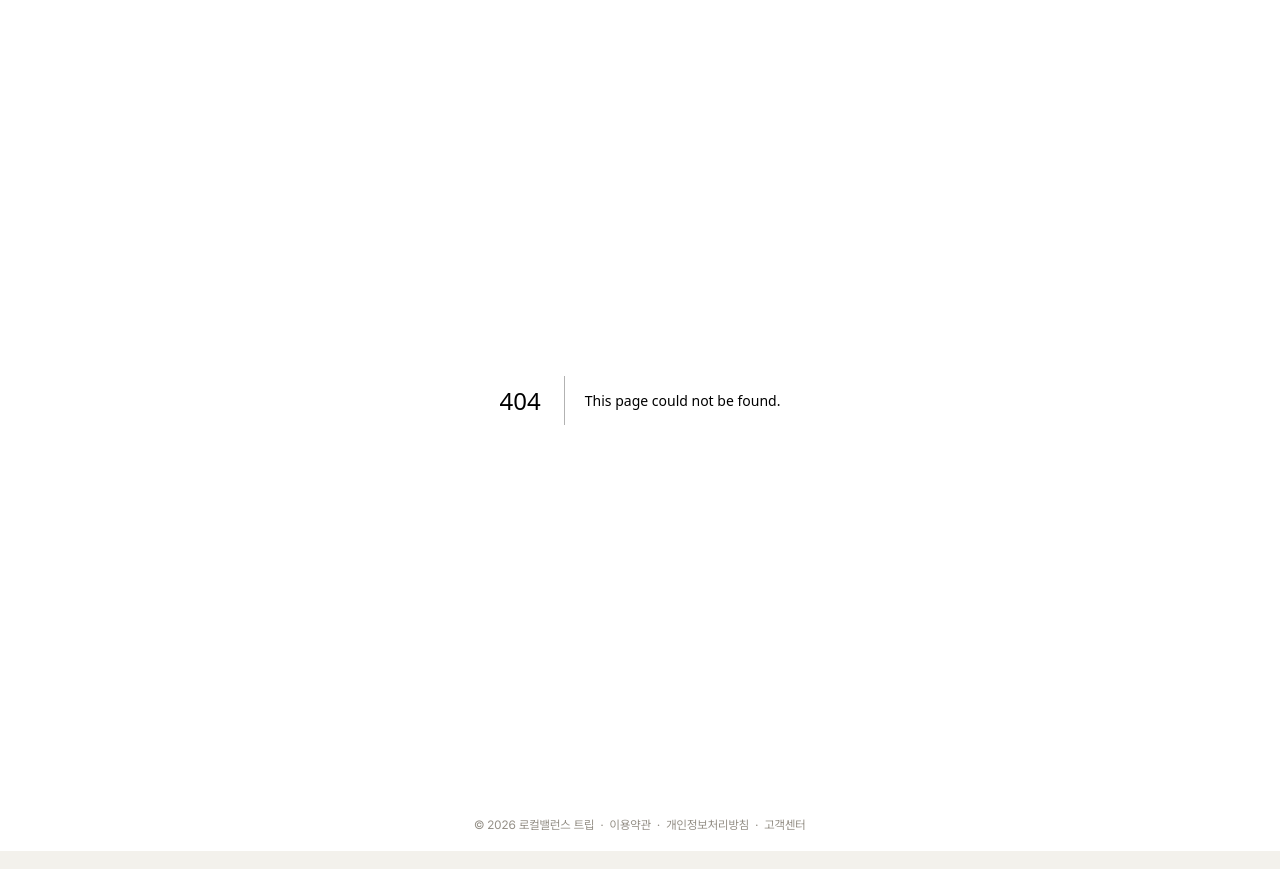
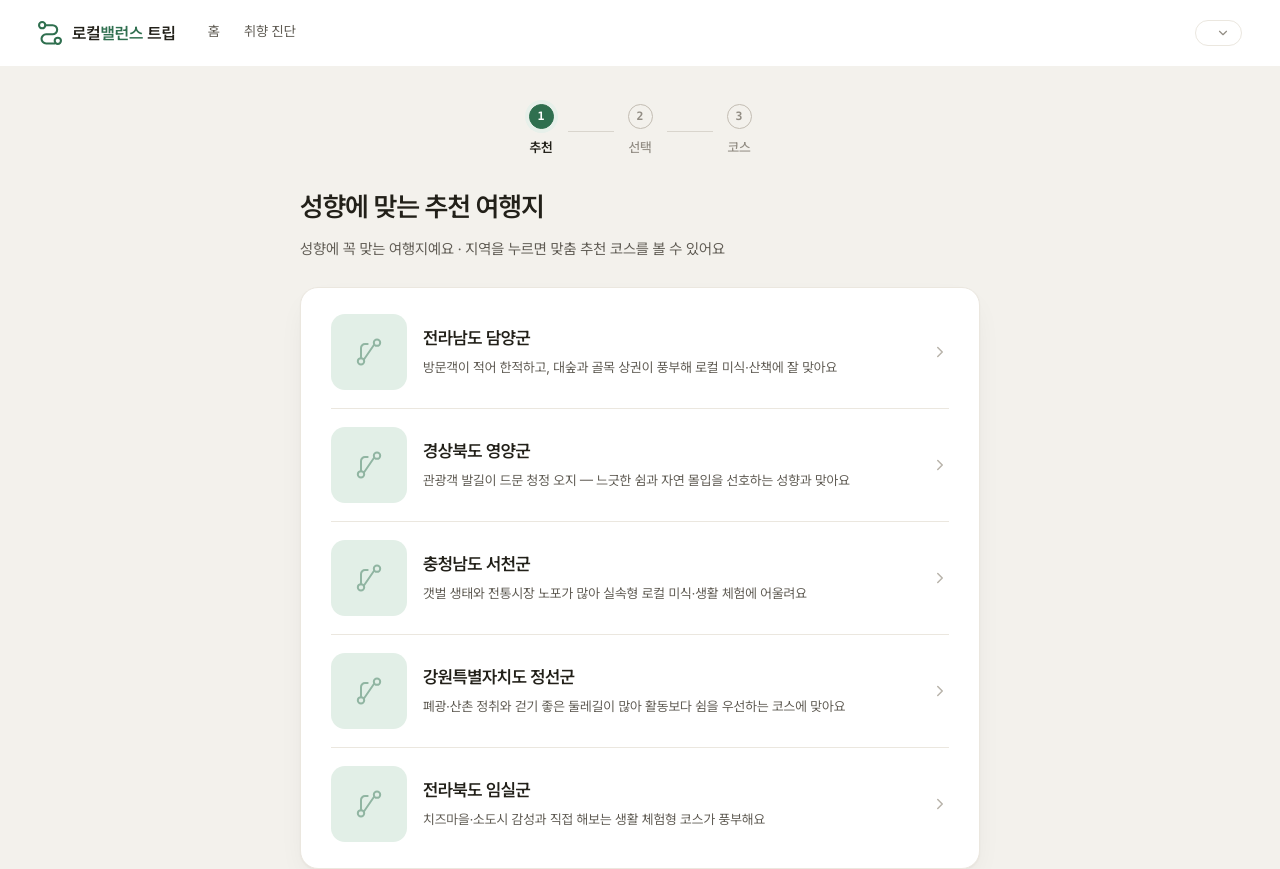
Before and after one commit to HD-GZ/LOCAL_BALANCE_TRIP_FRONT, a Next.js app: page /course-recommend in a window 1280 px wide. Before the commit this address had no page. Shown: the top 869 px of the page. Built offline with nearby package versions, Linux system fonts and the light colour scheme; no server answers.

Commit message:
feat: 코스 추천 페이지 및 목업 데이터 추가

```diff
--- /dev/null
+++ b/src/app/(main)/course-recommend/CourseDestinationList.tsx
@@ -0,0 +1,53 @@
+"use client";
+
+import { useState } from "react";
+import ChevronRight from "@/assets/chevronRight.svg";
+import RouteMarker from "@/assets/routeMarker.svg";
+import { cn } from "@/lib/utils";
+
+export type RecommendedDestination = {
+  id: string;
+  region: string;
+  description: string;
+};
+
+type CourseDestinationListProps = {
+  destinations: RecommendedDestination[];
+};
+
+export default function CourseDestinationList({ destinations }: CourseDestinationListProps) {
+  const [selectedId, setSelectedId] = useState<string | null>(null);
+
+  return (
+    <div className="flex w-full flex-col items-start rounded-[18px] border border-[#EBE7DF] bg-white px-7.5 py-2 shadow-[0_1px_2px_0_rgba(40,36,32,0.04),0_12px_32px_-12px_rgba(40,36,32,0.1)]">
+      {destinations.map((destination, index) => (
+        <button
+          key={destination.id}
+          type="button"
+          onClick={() => setSelectedId(destination.id)}
+          aria-pressed={selectedId === destination.id}
+          className={cn(
+            "flex w-full cursor-pointer items-center gap-4 py-4.5",
+            index > 0 && "border-t border-t-[#EBE7DF]",
+          )}
+        >
+          <span
+            className={cn(
+              "flex size-19 shrink-0 items-center justify-center rounded-[14px] bg-[#E2EFE7]",
+              selectedId === destination.id && "ring-2 ring-[#2F6F4F]",
+            )}
+          >
+            <RouteMarker className="size-8" />
+          </span>
+          <div className="flex flex-1 flex-col items-start gap-1.25 text-left">
+            <p className="text-[17.5px] font-semibold tracking-[-0.35px] text-[#222019]">
+              {destination.region}
+            </p>
+            <p className="text-[13.5px] text-[#5F5B53]">{destination.description}</p>
+          </div>
+          <ChevronRight className="size-4.5 shrink-0" />
+        </button>
+      ))}
+    </div>
+  );
+}
--- /dev/null
+++ b/src/app/(main)/course-recommend/CourseRecommendStep.tsx
@@ -0,0 +1,7 @@
+import Stepper from "@/components/common/Stepper";
+
+const STEPS = ["추천", "선택", "코스"];
+
+export default function CourseRecommendStep({ currentStep }: { currentStep: number }) {
+  return <Stepper steps={STEPS} currentStep={currentStep} showStepLabel />;
+}
--- /dev/null
+++ b/src/app/(main)/course-recommend/page.tsx
@@ -0,0 +1,52 @@
+import CourseDestinationList, { type RecommendedDestination } from "./CourseDestinationList";
+import CourseRecommendStep from "./CourseRecommendStep";
+
+// TODO: 취향진단 결과 기반 추천 여행지 API 연동 전까지 사용하는 임시 데이터
+const MOCK_DESTINATIONS: RecommendedDestination[] = [
+  {
+    id: "damyang",
+    region: "전라남도 담양군",
+    description: "방문객이 적어 한적하고, 대숲과 골목 상권이 풍부해 로컬 미식·산책에 잘 맞아요",
+  },
+  {
+    id: "yeongyang",
+    region: "경상북도 영양군",
+    description: "관광객 발길이 드문 청정 오지 — 느긋한 쉼과 자연 몰입을 선호하는 성향과 맞아요",
+  },
+  {
+    id: "seocheon",
+    region: "충청남도 서천군",
+    description: "갯벌 생태와 전통시장 노포가 많아 실속형 로컬 미식·생활 체험에 어울려요",
+  },
+  {
+    id: "jeongseon",
+    region: "강원특별자치도 정선군",
+    description: "폐광·산촌 정취와 걷기 좋은 둘레길이 많아 활동보다 쉼을 우선하는 코스에 맞아요",
+  },
+  {
+    id: "imsil",
+    region: "전라북도 임실군",
+    description: "치즈마을·소도시 감성과 직접 해보는 생활 체험형 코스가 풍부해요",
+  },
+];
+
+export default function CourseRecommend() {
+  const currentStep = 1;
+
+  return (
+    <div className="flex w-full flex-col items-center pb-20">
+      <div className="mt-9.5 flex w-170 flex-col items-center gap-6.5">
+        <CourseRecommendStep currentStep={currentStep} />
+        <div className="flex w-full flex-col items-start gap-2.25">
+          <p className="text-[27px] font-semibold tracking-[-0.675px] text-[#222019]">
+            성향에 맞는 추천 여행지
+          </p>
+          <p className="text-[15px] text-[#5F5B53]">
+            성향에 꼭 맞는 여행지예요 · 지역을 누르면 맞춤 추천 코스를 볼 수 있어요
+          </p>
+        </div>
+        <CourseDestinationList destinations={MOCK_DESTINATIONS} />
+      </div>
+    </div>
+  );
+}
--- a/src/app/(main)/propensity/page.tsx
+++ b/src/app/(main)/propensity/page.tsx
@@ -184,7 +184,7 @@ function PropensityContent({ userId }: { userId: number | undefined }) {
   }, [currentStep, isPreferenceAnswered, router]);
 
   return (
-    <div className="flex w-full flex-col items-center">
+    <div className="flex w-full flex-col items-center pb-20">
       <PropensityStep currentStep={currentStep} />
       <div className="mt-6 flex w-170 flex-col items-start gap-5.5 rounded-[18px] border border-[#EBE7DF] bg-white px-7.5 pt-8 pb-7 shadow-[0_1px_2px_0_rgba(40,36,28,0.04),0_12px_32px_-12px_rgba(40,36,28,0.14)]">
         <PropensityQuestionList
```
Also changed, not shown: src/assets/chevronRight.svg (added), src/assets/routeMarker.svg (added).
